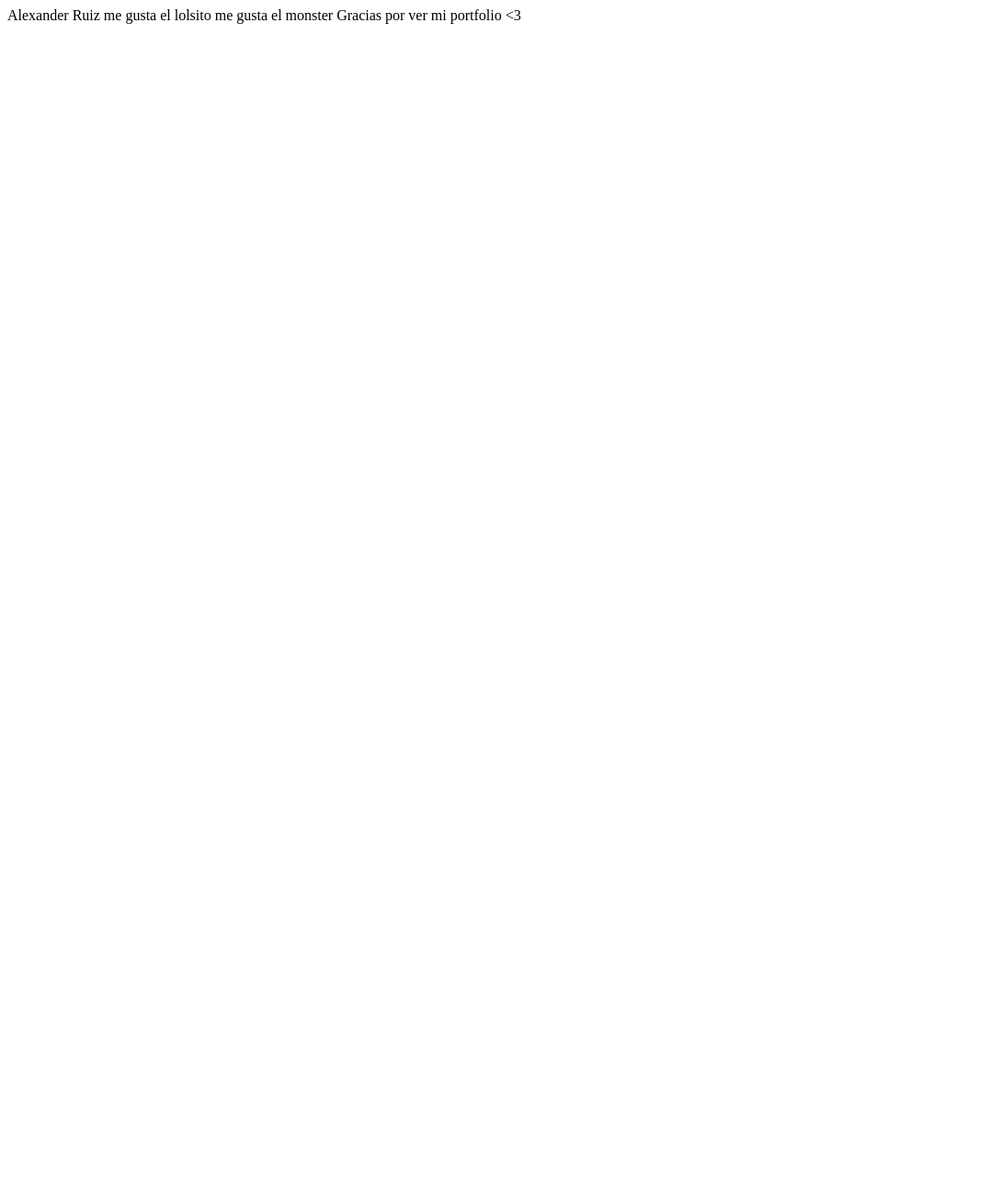
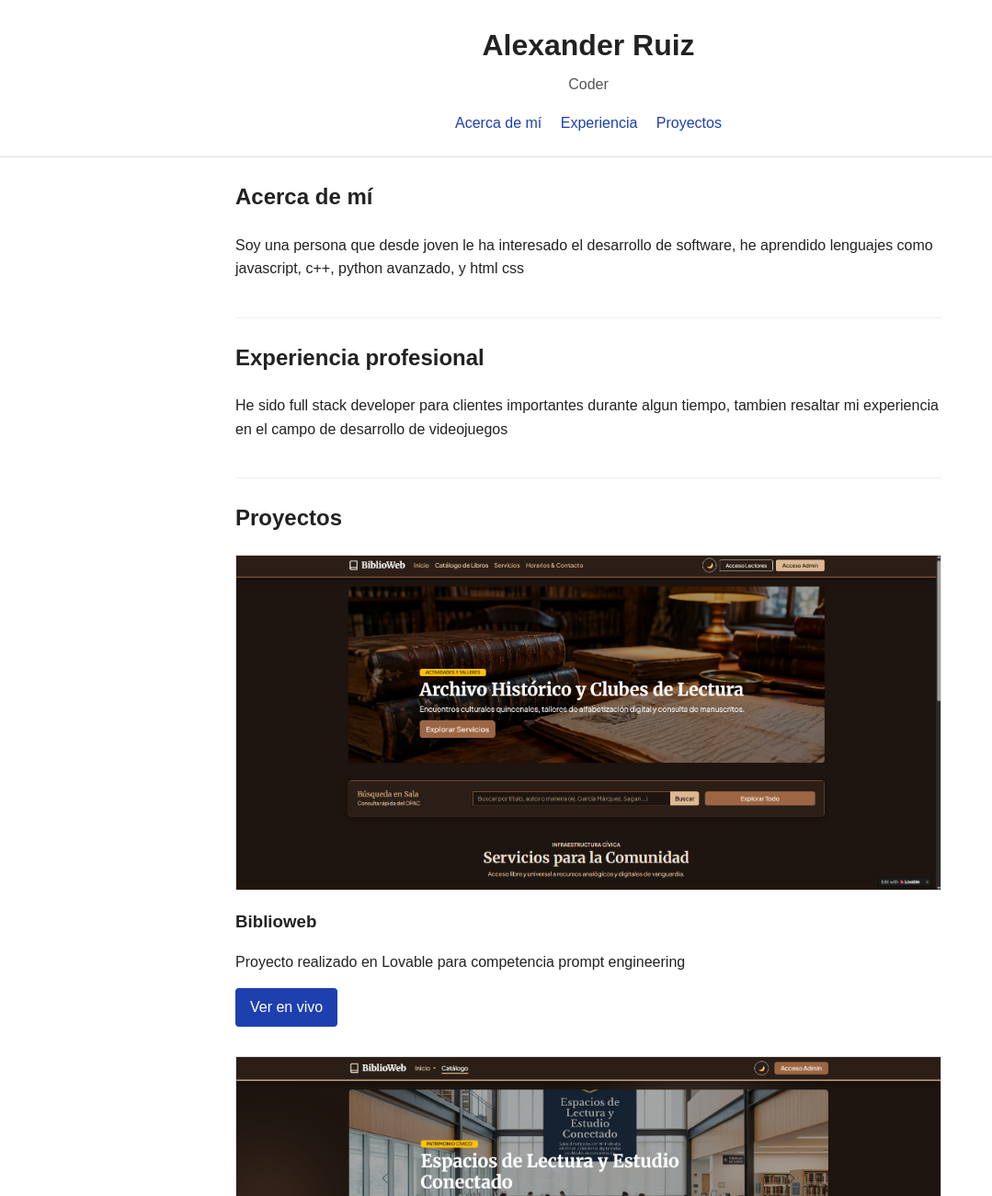
Before and after one commit to Alexruiz0906/Portfolio, a plain HTML site: page index.html in a window 1280 px wide. Shown: the top 1300 px of the page at 92% size, without its empty margins (0-1079 px from the left). Before the commit the page ends 800 px from the top, so only its background shows below. Drawn offline with Linux system fonts and the light colour scheme.

Commit message:
feat(css): se agregan imagenes y estilos al portafolio

```diff
--- /dev/null
+++ b/css/styles.css
@@ -0,0 +1,98 @@
+* {
+  box-sizing: border-box;
+}
+
+body {
+  margin: 0;
+  font-family: Arial, Helvetica, sans-serif;
+  line-height: 1.6;
+  color: #222222;
+  background-color: #ffffff;
+}
+
+img {
+  max-width: 100%;
+  height: auto;
+}
+
+.header {
+  padding: 24px 16px;
+  border-bottom: 1px solid #dddddd;
+  text-align: center;
+}
+
+.header__name {
+  margin: 0;
+}
+
+.header__title {
+  margin: 4px 0 16px;
+  color: #555555;
+}
+
+.nav__list {
+  margin: 0;
+  padding: 0;
+  list-style: none;
+}
+
+.nav__list li {
+  display: inline-block;
+  margin: 0 8px;
+}
+
+.nav__list a {
+  color: #1e40af;
+  text-decoration: none;
+}
+
+.nav__list a:hover {
+  text-decoration: underline;
+}
+
+main {
+  max-width: 800px;
+  margin: 0 auto;
+  padding: 0 16px;
+}
+
+.section {
+  padding: 24px 0;
+  border-bottom: 1px solid #eeeeee;
+}
+
+.section__title {
+  margin-top: 0;
+}
+
+.project-card {
+  margin-bottom: 32px;
+}
+
+.project-card__img {
+  display: block;
+  border: 1px solid #dddddd;
+}
+
+.project-card__title {
+  margin-bottom: 4px;
+}
+
+.btn {
+  display: inline-block;
+  padding: 8px 16px;
+  background-color: #1e40af;
+  color: #ffffff;
+  text-decoration: none;
+  border-radius: 4px;
+}
+
+.btn:hover {
+  background-color: #1e3a8a;
+}
+
+.footer {
+  padding: 16px;
+  text-align: center;
+  color: #555555;
+}
--- a/index.html
+++ b/index.html
@@ -1,6 +1,76 @@
-Alexander Ruiz
+<!DOCTYPE html>
+<html lang="es">
+<head>
+  <meta charset="UTF-8">
+  <meta name="viewport" content="width=device-width, initial-scale=1.0">
+  <title>Portafolio</title>
+  <link rel="stylesheet" href="css/styles.css">
+</head>
+<body>
 
-me gusta el lolsito
-me gusta el monster
+  <header class="header">
+    <div class="header__intro">
+      <h1 class="header__name">Alexander Ruiz</h1>
+      <p class="header__title">Coder</p>
+    </div>
 
-Gracias por ver mi portfolio <3
+    <nav class="nav">
+      <ul class="nav__list">
+        <li><a href="#acerca-de-mi">Acerca de mí</a></li>
+        <li><a href="#experiencia">Experiencia</a></li>
+        <li><a href="#proyectos">Proyectos</a></li>
+      </ul>
+    </nav>
+  </header>
+
+  <main>
+    <section id="acerca-de-mi" class="section">
+      <h2 class="section__title">Acerca de mí</h2>
+      <p class="section__note">Soy una persona que desde joven le ha interesado el desarrollo de software, he aprendido lenguajes como javascript, c++, python avanzado, y html css</p>
+    </section>
+
+    <section id="experiencia" class="section">
+      <h2 class="section__title">Experiencia profesional</h2>
+      <p class="section__note">He sido full stack developer para clientes importantes durante algun tiempo, tambien resaltar mi experiencia en el campo de desarrollo de videojuegos</p>
+    </section>
+
+    <section id="proyectos" class="section">
+      <h2 class="section__title">Proyectos</h2>
+
+      <div class="projects">
+        <article class="project-card">
+          <img class="project-card__img" src="img/biblioweb.png">
+          <h3 class="project-card__title">Biblioweb</h3>
+          <p class="project-card__description">Proyecto realizado en Lovable para competencia prompt engineering</p>
+          <a class="btn" href="https://bibliowise-reading-companion.lovable.app/">Ver en vivo</a>
+        </article>
+        <article class="project-card">
+          <img class="project-card__img" src="img/libreria.png">
+          <h3 class="project-card__title">libreria bootstrap</h3>
+          <p class="project-card__description">Proyecto realizado en la celula Orion, hecho con bootstrap</p>
+          <a class="btn" href="https://c8-orion.github.io/libreria_bootstrap/">Ver en vivo</a>
+        </article>
+        <article class="project-card">
+          <img class="project-card__img" src="img/libreria.png">
+          <h3 class="project-card__title">Menu kfc</h3>
+          <p class="project-card__description">Proyecto realizado con bootstrap, uso de grid</p>
+          <a class="btn" href="https://c8-orion.github.io/libreria_bootstrap/">Ver en vivo</a>
+        </article>
+        <article class="project-card">
+          <img class="project-card__img" src="img/botones.png">
+          <h3 class="project-card__title">100 Botones</h3>
+          <p class="project-card__description">Proyecto realizado con css y bootstrap, 100 botones </p>
+          <a class="btn" href="https://alexruiz0906.github.io/Buttons-bootstrap/">Ver en vivo</a>
+        </article>
+
+      </div>
+    </section>
+
+  </main>
+
+  <footer class="footer">
+    <p>2026</p>
+  </footer>
+
+</body>
+</html>
```
Also changed, not shown: img/biblioweb.png (added), img/botones.png (added), img/libreria.png (added), 2 other files.
